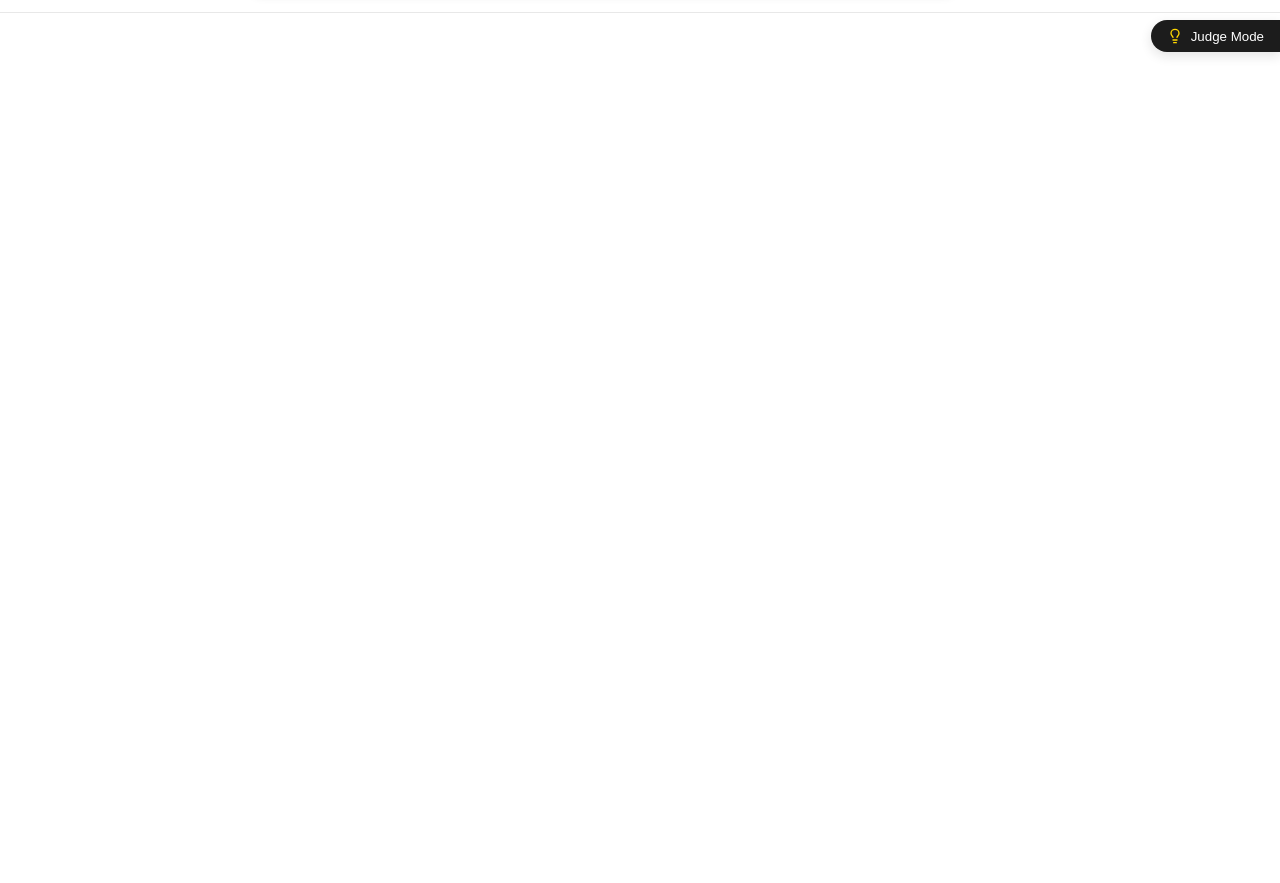
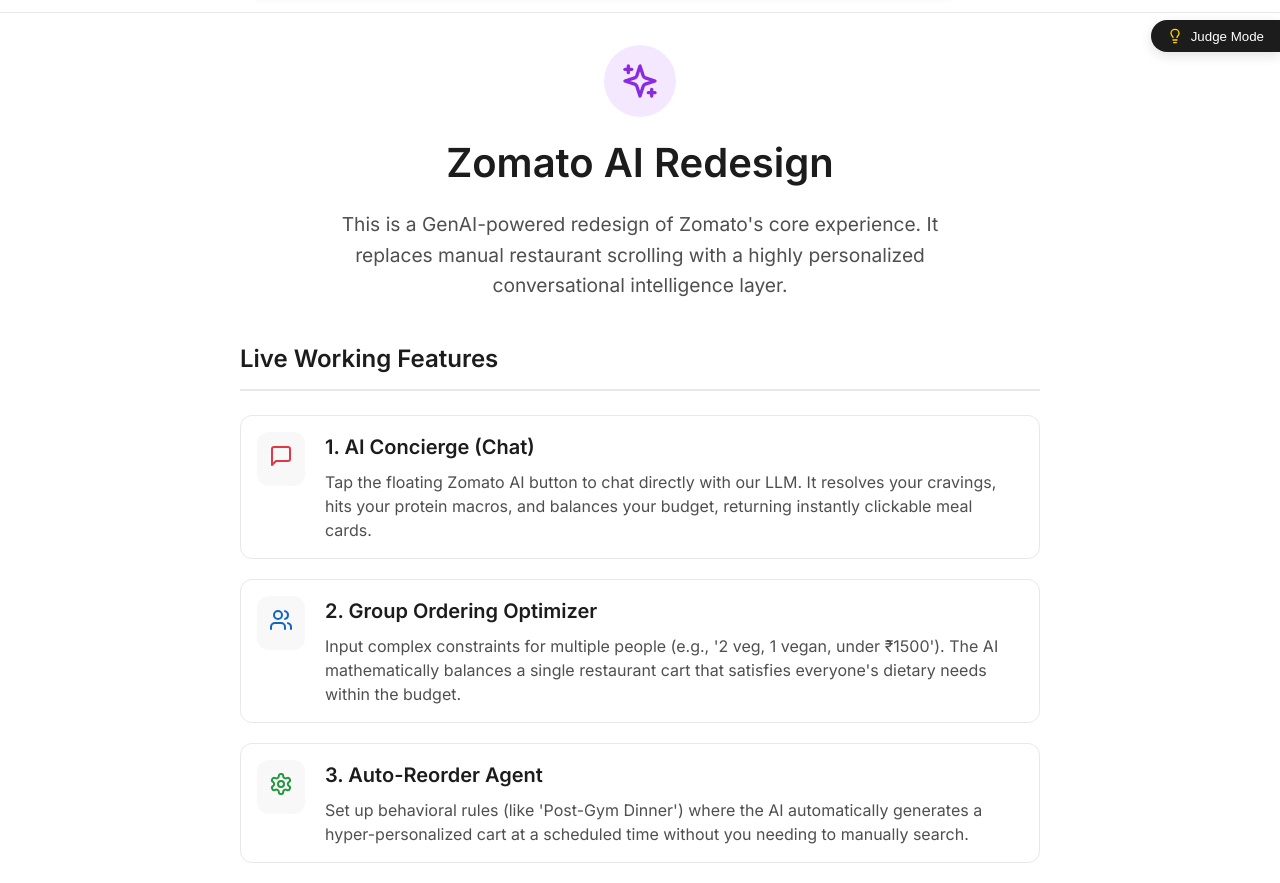
Before and after one commit to ParthBrijpuria/zomato-ai-redesigned, a React (Vite) app: page /overview in a window 1280 px wide. Shown: the part 60-943 px from the top of the page. Before the commit the page ends 800 px from the top, so only its background shows below. Built offline with nearby package versions, Linux system fonts and the light colour scheme.

Commit message:
feat: restructure judge mode with dedicated overview page

```diff
--- a/src/App.jsx
+++ b/src/App.jsx
@@ -7,6 +7,7 @@
 import Checkout from './pages/Checkout';
 import Architecture from './pages/Architecture';
 import BusinessImpact from './pages/BusinessImpact';
+import Overview from './pages/Overview';
 import Header from './components/Header';
 import JudgeMode from './components/JudgeMode';
 import { CartProvider } from './contexts/CartContext';
@@ -30,6 +31,7 @@
               <Route path="/checkout" element={<Checkout />} />
               <Route path="/architecture" element={<Architecture />} />
               <Route path="/impact" element={<BusinessImpact />} />
+              <Route path="/overview" element={<Overview />} />
             </Routes>
           </main>
         </div>
--- a/src/components/JudgeMode.jsx
+++ b/src/components/JudgeMode.jsx
@@ -58,25 +58,10 @@
             Quickly navigate to the core GenAI innovations built for this competition.
           </p>
 
-          <div style={{ background: 'var(--bg-secondary)', padding: '16px', borderRadius: '8px', marginBottom: '24px' }}>
-            <h4 style={{ margin: '0 0 8px 0', fontSize: '0.95rem', color: 'var(--text-primary)' }}>What is this project?</h4>
-            <div style={{ fontSize: '0.85rem', color: 'var(--text-secondary)', margin: 0, lineHeight: 1.5 }}>
-              This is a GenAI-powered redesign of Zomato's core experience. It replaces manual scrolling with conversational intelligence.
-
-              <div style={{ marginTop: '12px', fontWeight: '600', color: 'var(--text-primary)' }}>Live Working Features:</div>
-              <ul style={{ margin: '4px 0 0 0', paddingLeft: '20px', display: 'flex', flexDirection: 'column', gap: '6px' }}>
-                <li><strong>AI Concierge:</strong> Tap the floating Zomato AI button to chat and get personalized meal cards.</li>
-                <li><strong>Group Ordering:</strong> Auto-generates a balanced group cart from varied dietary inputs under a single budget.</li>
-                <li><strong>Auto-Reorder Agent:</strong> Setup rules (e.g., "Post-Gym") to automatically generate carts at specific times.</li>
-                <li><strong>Food Twin:</strong> A persistent memory profile that learns your taste over time.</li>
-                <li><strong>Smart Cart:</strong> Seamlessly add AI recommendations and group carts together with live calculation.</li>
-              </ul>
-            </div>
-          </div>
-
           <div style={{ display: 'flex', flexDirection: 'column', gap: '12px', flex: 1, overflowY: 'auto' }}>
             <HighlightLink to="/twin" title="Food Twin" desc="Persistent AI profile & memory" onClick={() => setIsOpen(false)} />
             <HighlightLink to="/agent" title="Auto-Reorder Agent" desc="Automated scheduled ordering" onClick={() => setIsOpen(false)} />
+            <HighlightLink to="/overview" title="Project Overview" desc="How this AI redesign works" onClick={() => setIsOpen(false)} />
           </div>
         </div>
       )}
--- /dev/null
+++ b/src/pages/Overview.jsx
@@ -0,0 +1,63 @@
+import { Sparkles, MessageSquare, Users, Settings, ShoppingBag, BrainCircuit } from 'lucide-react';
+
+export default function Overview() {
+  return (
+    <div style={{ maxWidth: '800px', margin: '0 auto', padding: '32px 0' }}>
+      <div style={{ textAlign: 'center', marginBottom: '40px' }}>
+        <div style={{ display: 'inline-flex', padding: '16px', background: 'var(--ai-purple-light)', borderRadius: '50%', marginBottom: '16px' }}>
+          <Sparkles size={40} color="var(--ai-purple)" />
+        </div>
+        <h1 style={{ fontSize: '2.5rem', marginBottom: '16px' }}>Zomato AI Redesign</h1>
+        <p style={{ fontSize: '1.2rem', color: 'var(--text-secondary)', maxWidth: '600px', margin: '0 auto', lineHeight: 1.6 }}>
+          This is a GenAI-powered redesign of Zomato's core experience. It replaces manual restaurant scrolling with a highly personalized conversational intelligence layer.
+        </p>
+      </div>
+
+      <div style={{ marginBottom: '40px' }}>
+        <h2 style={{ borderBottom: '2px solid var(--border-light)', paddingBottom: '12px', marginBottom: '24px' }}>Live Working Features</h2>
+
+        <div style={{ display: 'grid', gap: '20px' }}>
+          <FeatureCard
+            icon={<MessageSquare size={24} color="var(--zomato-red)" />}
+            title="1. AI Concierge (Chat)"
+            desc="Tap the floating Zomato AI button to chat directly with our LLM. It resolves your cravings, hits your protein macros, and balances your budget, returning instantly clickable meal cards."
+          />
+          <FeatureCard
+            icon={<Users size={24} color="#1565C0" />}
+            title="2. Group Ordering Optimizer"
+            desc="Input complex constraints for multiple people (e.g., '2 veg, 1 vegan, under ₹1500'). The AI mathematically balances a single restaurant cart that satisfies everyone's dietary needs within the budget."
+          />
+          <FeatureCard
+            icon={<Settings size={24} color="var(--success-green)" />}
+            title="3. Auto-Reorder Agent"
+            desc="Set up behavioral rules (like 'Post-Gym Dinner') where the AI automatically generates a hyper-personalized cart at a scheduled time without you needing to manually search."
+          />
+          <FeatureCard
+            icon={<BrainCircuit size={24} color="#E65100" />}
+            title="4. Food Twin (Memory Profile)"
+            desc="A persistent AI memory profile that learns your taste preferences over time. It continuously updates based on your chat history and feedback to make future recommendations better."
+          />
+          <FeatureCard
+            icon={<ShoppingBag size={24} color="var(--text-primary)" />}
+            title="5. Universal Smart Cart"
+            desc="Seamlessly mix and match AI recommendations and group blocks together in a global cart. Features live calculation of taxes, delivery, and provides dynamic AI cart summaries at checkout."
+          />
+        </div>
+      </div>
+    </div>
+  );
+}
+
+function FeatureCard({ icon, title, desc }) {
+  return (
+    <div className="card" style={{ display: 'flex', gap: '20px', alignItems: 'flex-start' }}>
+      <div style={{ padding: '12px', background: 'var(--bg-secondary)', borderRadius: '12px' }}>
+        {icon}
+      </div>
+      <div>
+        <h3 style={{ margin: '0 0 8px 0' }}>{title}</h3>
+        <p style={{ margin: 0, color: 'var(--text-secondary)', lineHeight: 1.5 }}>{desc}</p>
+      </div>
+    </div>
+  );
+}
```
